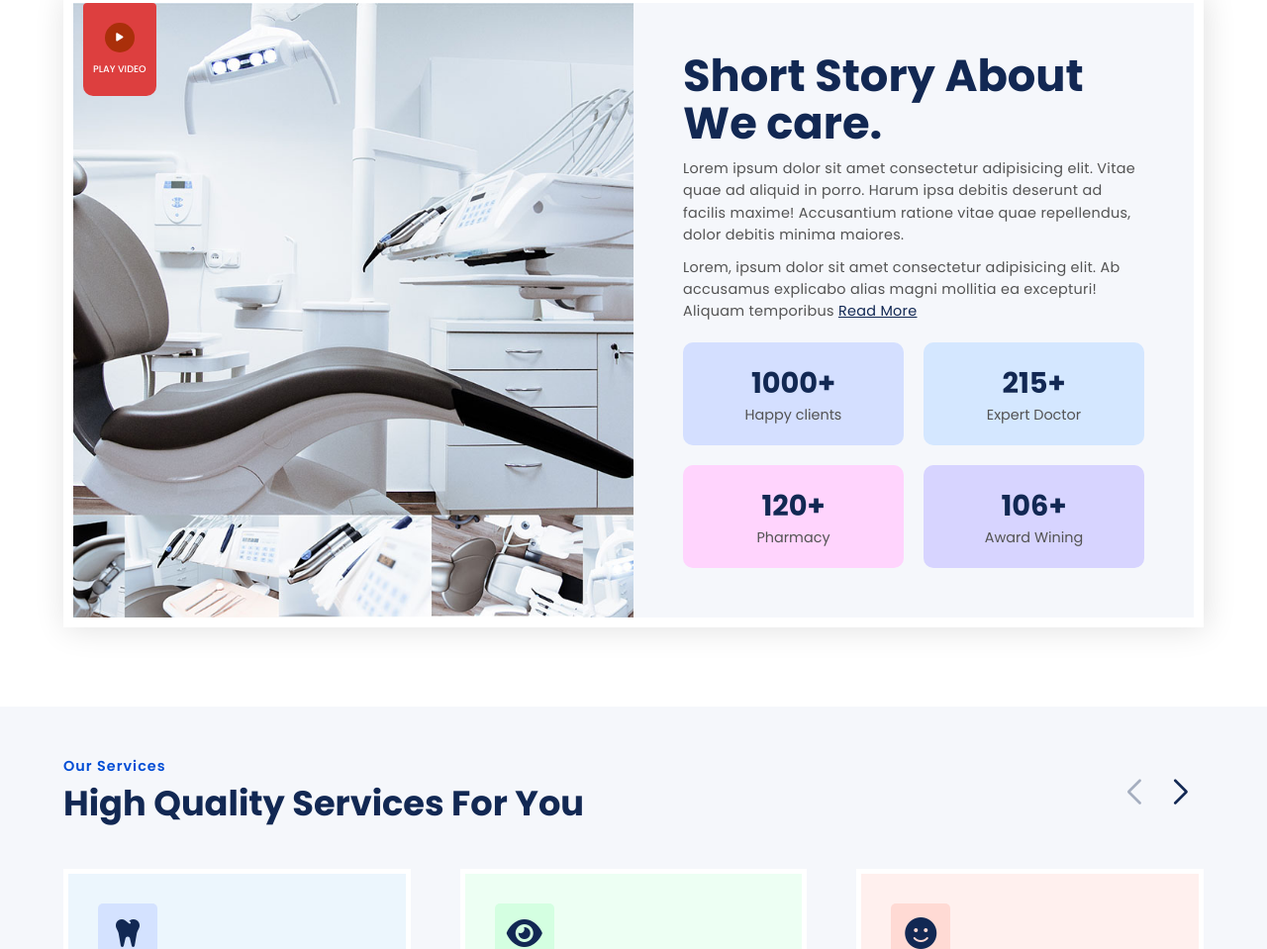
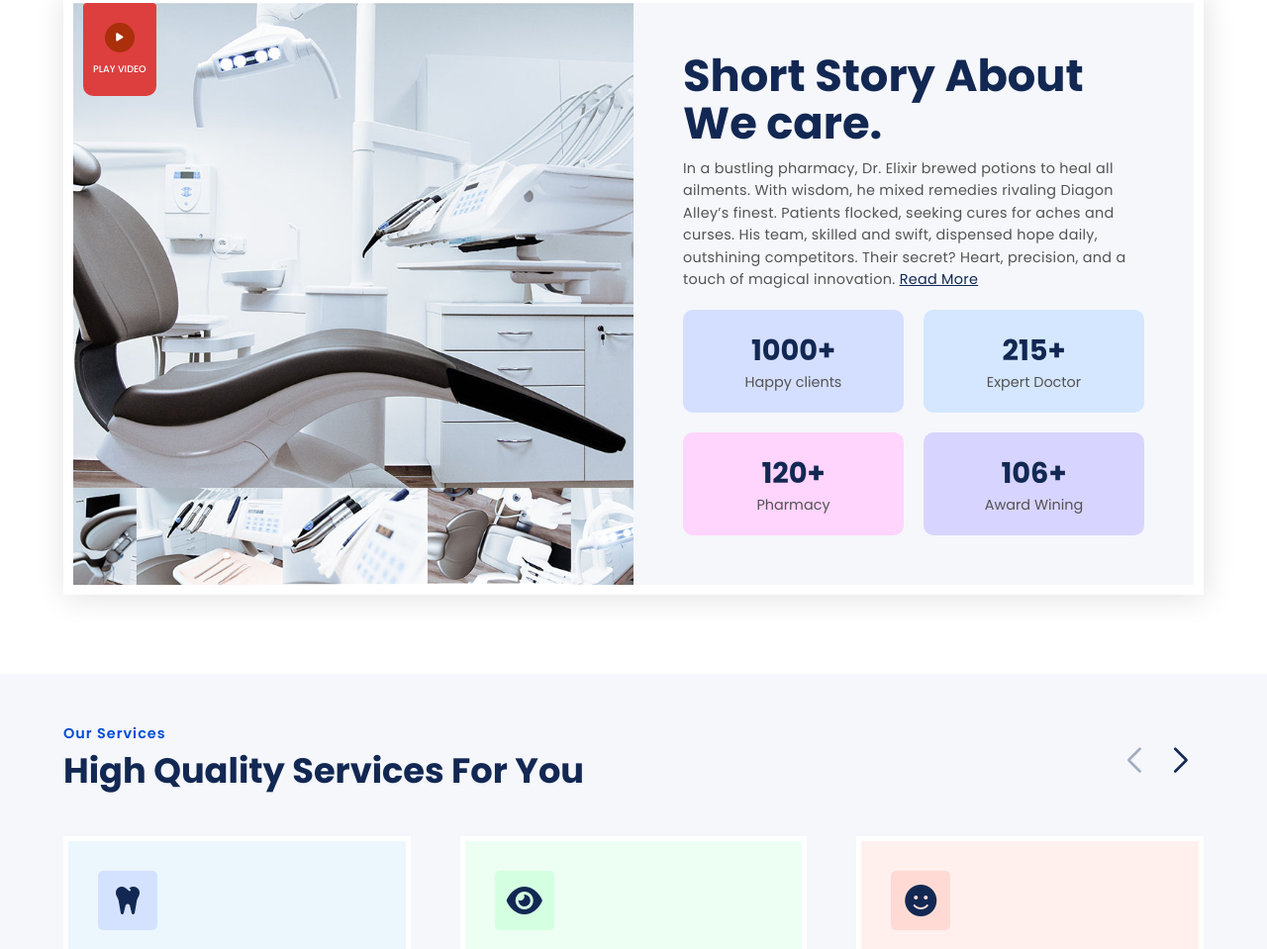
Before and after one commit to MoradShebl/we-care, a plain HTML site: page index.html in a window 1280 px wide. Shown: the part 859-1818 px from the top of the page at 99% size. Drawn offline with nearby package versions, Linux system fonts and the light colour scheme.

Commit message:
Add files via upload

```diff
--- a/index.html
+++ b/index.html
@@ -147,8 +147,7 @@
         <!--**text**-->
         <div class="our-stroy-text">
             <h2>Short Story About We care.</h2>
-            <p>Lorem ipsum dolor sit amet consectetur adipisicing elit. Vitae quae ad aliquid in porro. Harum ipsa debitis deserunt ad facilis maxime! Accusantium ratione vitae quae repellendus, dolor debitis minima maiores.</p>
-            <p>Lorem, ipsum dolor sit amet consectetur adipisicing elit. Ab accusamus explicabo alias magni mollitia ea excepturi! Aliquam temporibus <a>Read More</a></p>
+            <p>In a bustling pharmacy, Dr. Elixir brewed potions to heal all ailments. With wisdom, he mixed remedies rivaling Diagon Alley’s finest. Patients flocked, seeking cures for aches and curses. His team, skilled and swift, dispensed hope daily, outshining competitors. Their secret? Heart, precision, and a touch of magical innovation. <a>Read More</a></p>
             <!--numbers-of-happy-patients-->
             <div class="story-numbers-container">
                 <!--box-->
```
